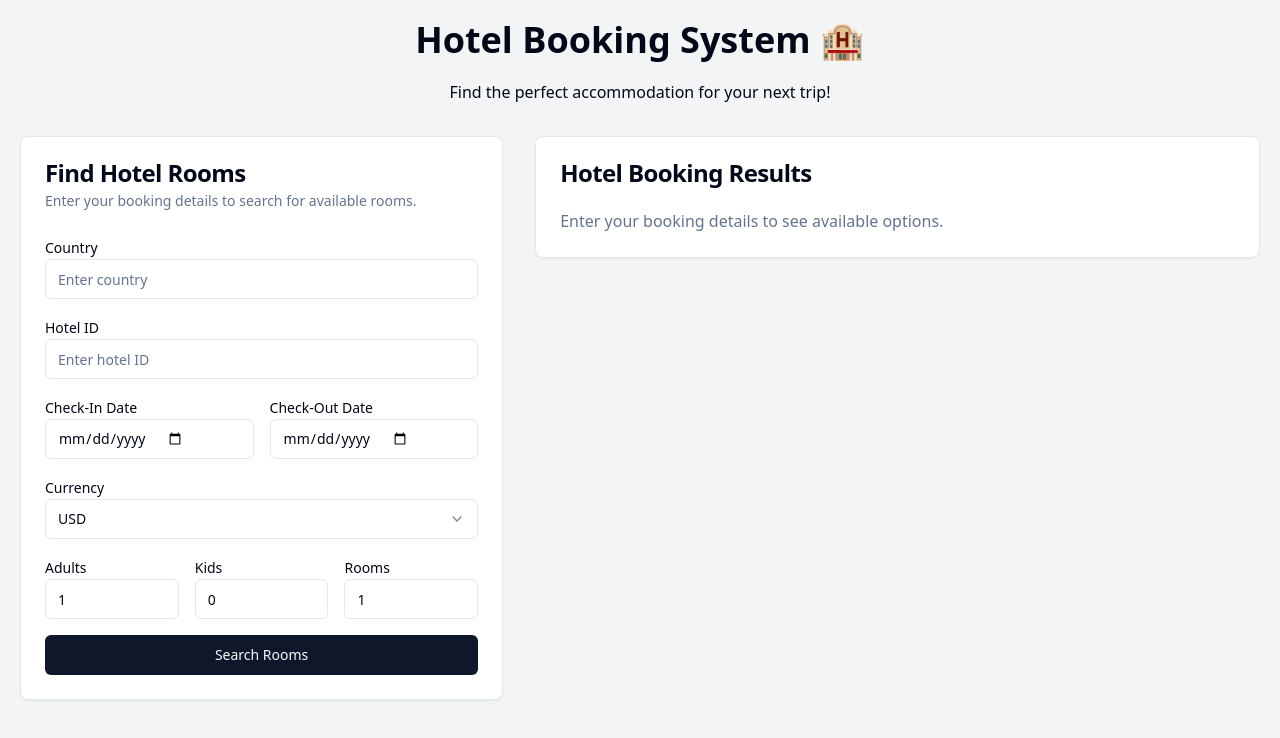
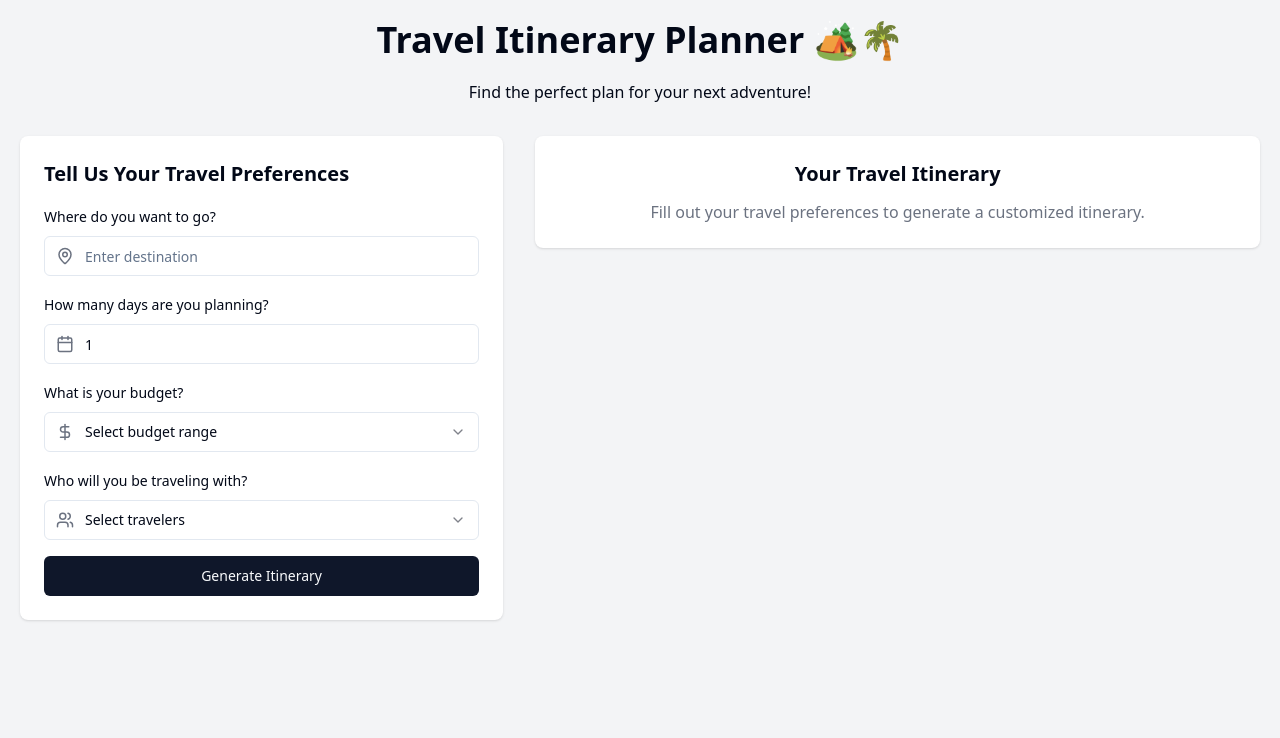
Before and after one commit to Anurag9853/AI.Project, a React (Vite) app: page / in a window 1280 px wide. Shown: the top 738 px of the page. Built offline with nearby package versions, Linux system fonts and the light colour scheme.

Commit message:
Rename: Hotel booking to travel itinerary planner
Rename the application to reflect the travel itinerary planning functionality.

```diff
--- /dev/null
+++ b/src/components/ItineraryResult.tsx
@@ -0,0 +1,72 @@
+
+import { Skeleton } from "@/components/ui/skeleton";
+import { MapPin, Calendar, DollarSign, Users, Activity } from "lucide-react";
+
+interface ItineraryResultProps {
+  results: any;
+  isLoading: boolean;
+}
+
+const ItineraryResult = ({ results, isLoading }: ItineraryResultProps) => {
+  if (isLoading) {
+    return (
+      <div className="bg-white p-6 rounded-lg shadow space-y-4">
+        <Skeleton className="h-8 w-3/4" />
+        <Skeleton className="h-6 w-1/2" />
+        <Skeleton className="h-6 w-2/3" />
+        <Skeleton className="h-6 w-1/2" />
+        <Skeleton className="h-32 w-full" />
+      </div>
+    );
+  }
+
+  if (!results) {
+    return (
+      <div className="bg-white p-6 rounded-lg shadow text-center">
+        <h2 className="text-xl font-semibold mb-3">Your Travel Itinerary</h2>
+        <p className="text-gray-500">
+          Fill out your travel preferences to generate a customized itinerary.
+        </p>
+      </div>
+    );
+  }
+
+  return (
+    <div className="bg-white p-6 rounded-lg shadow">
+      <h2 className="text-2xl font-bold mb-4">Your Customized Itinerary</h2>
+
+      <div className="space-y-3 mb-6">
+        <div className="flex items-center gap-2">
+          <MapPin className="text-blue-500" size={20} />
+          <span><strong>Destination:</strong> {results.destination}</span>
+        </div>
+        <div className="flex items-center gap-2">
+          <Calendar className="text-blue-500" size={20} />
+          <span><strong>Duration:</strong> {results.days} days</span>
+        </div>
+        <div className="flex items-center gap-2">
+          <DollarSign className="text-blue-500" size={20} />
+          <span><strong>Budget:</strong> {results.budget}</span>
+        </div>
+        <div className="flex items-center gap-2">
+          <Users className="text-blue-500" size={20} />
+          <span><strong>Traveling with:</strong> {results.travelers.replace('-', ' ')}</span>
+        </div>
+      </div>
+
+      <div className="border-t pt-4">
+        <h3 className="text-lg font-semibold mb-3 flex items-center gap-2">
+          <Activity className="text-blue-500" size={20} />
+          Suggested Activities:
+        </h3>
+        <ul className="list-disc pl-6 space-y-2">
+          {results.activities && results.activities.map((activity: string, index: number) => (
+            <li key={index} className="text-gray-700">{activity}</li>
+          ))}
+        </ul>
+      </div>
+    </div>
+  );
+};
+
+export default ItineraryResult;
--- /dev/null
+++ b/src/components/TravelForm.tsx
@@ -0,0 +1,124 @@
+
+import { useState } from 'react';
+import { Button } from '@/components/ui/button';
+import { Input } from '@/components/ui/input';
+import { Label } from '@/components/ui/label';
+import {
+  Select,
+  SelectContent,
+  SelectItem,
+  SelectTrigger,
+  SelectValue
+} from "@/components/ui/select";
+import { MapPin, Calendar, DollarSign, Users } from "lucide-react";
+
+interface TravelFormProps {
+  onSubmit: (formData: {
+    destination: string;
+    days: number;
+    budget: string;
+    travelers: string;
+  }) => void;
+  isLoading: boolean;
+}
+
+const TravelForm = ({ onSubmit, isLoading }: TravelFormProps) => {
+  const [destination, setDestination] = useState('');
+  const [days, setDays] = useState<number>(1);
+  const [budget, setBudget] = useState<string>('');
+  const [travelers, setTravelers] = useState<string>('');
+
+  const handleSubmit = (e: React.FormEvent) => {
+    e.preventDefault();
+    onSubmit({
+      destination,
+      days,
+      budget,
+      travelers
+    });
+  };
+
+  return (
+    <div className="bg-white p-6 rounded-lg shadow">
+      <h2 className="text-xl font-semibold mb-4">Tell Us Your Travel Preferences</h2>
+      <form onSubmit={handleSubmit} className="space-y-4">
+        <div className="space-y-2">
+          <Label htmlFor="destination">Where do you want to go?</Label>
+          <div className="flex items-center relative">
+            <MapPin className="absolute left-3 text-gray-500" size={18} />
+            <Input
+              id="destination"
+              className="pl-10"
+              placeholder="Enter destination"
+              value={destination}
+              onChange={(e) => setDestination(e.target.value)}
+              required
+            />
+          </div>
+        </div>
+
+        <div className="space-y-2">
+          <Label htmlFor="days">How many days are you planning?</Label>
+          <div className="flex items-center relative">
+            <Calendar className="absolute left-3 text-gray-500" size={18} />
+            <Input
+              id="days"
+              type="number"
+              className="pl-10"
+              placeholder="Number of days"
+              min={1}
+              value={days}
+              onChange={(e) => setDays(parseInt(e.target.value))}
+              required
+            />
+          </div>
+        </div>
+
+        <div className="space-y-2">
+          <Label htmlFor="budget">What is your budget?</Label>
+          <div className="flex items-center relative">
+            <DollarSign className="absolute left-3 text-gray-500 z-10" size={18} />
+            <Select onValueChange={setBudget} required>
+              <SelectTrigger className="pl-10">
+                <SelectValue placeholder="Select budget range" />
+              </SelectTrigger>
+              <SelectContent>
+                <SelectItem value="cheap">Cheap - Stay conscious of costs</SelectItem>
+                <SelectItem value="moderate">Moderate - Keep cost on the average side</SelectItem>
+                <SelectItem value="luxury">Luxury - Don't worry about cost</SelectItem>
+              </SelectContent>
+            </Select>
+          </div>
+        </div>
+
+        <div className="space-y-2">
+          <Label htmlFor="travelers">Who will you be traveling with?</Label>
+          <div className="flex items-center relative">
+            <Users className="absolute left-3 text-gray-500 z-10" size={18} />
+            <Select onValueChange={setTravelers} required>
+              <SelectTrigger className="pl-10">
+                <SelectValue placeholder="Select travelers" />
+              </SelectTrigger>
+              <SelectContent>
+                <SelectItem value="just-me">Just Me - A sole traveler in exploration</SelectItem>
+                <SelectItem value="couple">A Couple - Two travelers in tandem</SelectItem>
+                <SelectItem value="family">Family - A group of fun-loving adventurers</SelectItem>
+                <SelectItem value="friends">Friends - A bunch of thrill-seekers</SelectItem>
+              </SelectContent>
+            </Select>
+          </div>
+        </div>
+
+        <Button
+          type="submit"
+          className="w-full"
+          disabled={isLoading}
+        >
+          {isLoading ? 'Generating Itinerary...' : 'Generate Itinerary'}
+        </Button>
+      </form>
+    </div>
+  );
+};
+
+export default TravelForm;
--- a/src/components/ui/select.tsx
+++ b/src/components/ui/select.tsx
@@ -1,6 +1,7 @@
+
 import * as React from "react"
 import * as SelectPrimitive from "@radix-ui/react-select"
-import { Check, ChevronDown, ChevronUp } from "lucide-react"
+import { Check, ChevronDown } from "lucide-react"
 
 import { cn } from "@/lib/utils"
 
@@ -17,7 +18,7 @@ const SelectTrigger = React.forwardRef<
   <SelectPrimitive.Trigger
     ref={ref}
     className={cn(
-      "flex h-10 w-full items-center justify-between rounded-md border border-input bg-background px-3 py-2 text-sm ring-offset-background placeholder:text-muted-foreground focus:outline-none focus:ring-2 focus:ring-ring focus:ring-offset-2 disabled:cursor-not-allowed disabled:opacity-50 [&>span]:line-clamp-1",
+      "flex h-10 w-full items-center justify-between rounded-md border border-input bg-background px-3 py-2 text-sm ring-offset-background placeholder:text-muted-foreground focus:outline-none focus:ring-2 focus:ring-ring focus:ring-offset-2 disabled:cursor-not-allowed disabled:opacity-50",
       className
     )}
     {...props}
@@ -30,41 +31,6 @@ const SelectTrigger = React.forwardRef<
 ))
 SelectTrigger.displayName = SelectPrimitive.Trigger.displayName
 
-const SelectScrollUpButton = React.forwardRef<
-  React.ElementRef<typeof SelectPrimitive.ScrollUpButton>,
-  React.ComponentPropsWithoutRef<typeof SelectPrimitive.ScrollUpButton>
->(({ className, ...props }, ref) => (
-  <SelectPrimitive.ScrollUpButton
-    ref={ref}
-    className={cn(
-      "flex cursor-default items-center justify-center py-1",
-      className
-    )}
-    {...props}
-  >
-    <ChevronUp className="h-4 w-4" />
-  </SelectPrimitive.ScrollUpButton>
-))
-SelectScrollUpButton.displayName = SelectPrimitive.ScrollUpButton.displayName
-
-const SelectScrollDownButton = React.forwardRef<
-  React.ElementRef<typeof SelectPrimitive.ScrollDownButton>,
-  React.ComponentPropsWithoutRef<typeof SelectPrimitive.ScrollDownButton>
->(({ className, ...props }, ref) => (
-  <SelectPrimitive.ScrollDownButton
-    ref={ref}
-    className={cn(
-      "flex cursor-default items-center justify-center py-1",
-      className
-    )}
-    {...props}
-  >
-    <ChevronDown className="h-4 w-4" />
-  </SelectPrimitive.ScrollDownButton>
-))
-SelectScrollDownButton.displayName =
-  SelectPrimitive.ScrollDownButton.displayName
-
 const SelectContent = React.forwardRef<
   React.ElementRef<typeof SelectPrimitive.Content>,
   React.ComponentPropsWithoutRef<typeof SelectPrimitive.Content>
@@ -73,7 +39,7 @@ const SelectContent = React.forwardRef<
     <SelectPrimitive.Content
       ref={ref}
       className={cn(
-        "relative z-50 max-h-96 min-w-[8rem] overflow-hidden rounded-md border bg-popover text-popover-foreground shadow-md data-[state=open]:animate-in data-[state=closed]:animate-out data-[state=closed]:fade-out-0 data-[state=open]:fade-in-0 data-[state=closed]:zoom-out-95 data-[state=open]:zoom-in-95 data-[side=bottom]:slide-in-from-top-2 data-[side=left]:slide-in-from-right-2 data-[side=right]:slide-in-from-left-2 data-[side=top]:slide-in-from-bottom-2",
+        "relative z-50 min-w-[8rem] overflow-hidden rounded-md border bg-popover text-popover-foreground shadow-md data-[state=open]:animate-in data-[state=closed]:animate-out data-[state=closed]:fade-out-0 data-[state=open]:fade-in-0 data-[state=closed]:zoom-out-95 data-[state=open]:zoom-in-95 data-[side=bottom]:slide-in-from-top-2 data-[side=left]:slide-in-from-right-2 data-[side=right]:slide-in-from-left-2 data-[side=top]:slide-in-from-bottom-2",
         position === "popper" &&
           "data-[side=bottom]:translate-y-1 data-[side=left]:-translate-x-1 data-[side=right]:translate-x-1 data-[side=top]:-translate-y-1",
         className
@@ -81,7 +47,6 @@ const SelectContent = React.forwardRef<
       position={position}
       {...props}
     >
-      <SelectScrollUpButton />
       <SelectPrimitive.Viewport
         className={cn(
           "p-1",
@@ -91,7 +56,6 @@ const SelectContent = React.forwardRef<
       >
         {children}
       </SelectPrimitive.Viewport>
-      <SelectScrollDownButton />
     </SelectPrimitive.Content>
   </SelectPrimitive.Portal>
 ))
@@ -153,6 +117,4 @@ export {
   SelectLabel,
   SelectItem,
   SelectSeparator,
-  SelectScrollUpButton,
-  SelectScrollDownButton,
 }
--- a/src/pages/Index.tsx
+++ b/src/pages/Index.tsx
@@ -1,32 +1,28 @@
 
 import { useState } from 'react';
-import BookingForm from '@/components/BookingForm';
-import BookingResult from '@/components/BookingResult';
-import { fetchBookingDetails } from '@/services/bookingService';
+import TravelForm from '@/components/TravelForm';
+import ItineraryResult from '@/components/ItineraryResult';
+import { fetchItineraryDetails } from '@/services/itineraryService';
 import { toast } from 'sonner';
 
 const Index = () => {
   const [isLoading, setIsLoading] = useState(false);
-  const [bookingResults, setBookingResults] = useState<any>(null);
+  const [itineraryResults, setItineraryResults] = useState<any>(null);
 
-  const handleBookingSearch = async (formData: {
-    country: string;
-    hotelid: string;
-    checkin: string;
-    checkout: string;
-    currency: string;
-    kids: number;
-    adults: number;
-    rooms: number;
+  const handleItinerarySearch = async (formData: {
+    destination: string;
+    days: number;
+    budget: string;
+    travelers: string;
   }) => {
     setIsLoading(true);
     try {
-      const data = await fetchBookingDetails(formData);
-      setBookingResults(data);
-      toast.success('Booking details fetched successfully!');
+      const data = await fetchItineraryDetails(formData);
+      setItineraryResults(data);
+      toast.success('Travel itinerary fetched successfully!');
     } catch (error) {
-      console.error('Error fetching booking details:', error);
-      toast.error('Failed to fetch booking details. Please try again.');
+      console.error('Error fetching itinerary details:', error);
+      toast.error('Failed to fetch itinerary details. Please try again.');
     } finally {
       setIsLoading(false);
     }
@@ -35,15 +31,15 @@ const Index = () => {
   return (
     <div className="min-h-screen bg-gray-100">
       <div className="container mx-auto p-5">
-        <h1 className="text-4xl font-bold text-center mb-5">Hotel Booking System 🏨</h1>
-        <p className="text-center mb-8">Find the perfect accommodation for your next trip!</p>
+        <h1 className="text-4xl font-bold text-center mb-5">Travel Itinerary Planner 🏕️🌴</h1>
+        <p className="text-center mb-8">Find the perfect plan for your next adventure!</p>
 
         <div className="grid gap-8 md:grid-cols-[1fr_1fr] lg:grid-cols-[2fr_3fr]">
           <div>
-            <BookingForm onSubmit={handleBookingSearch} isLoading={isLoading} />
+            <TravelForm onSubmit={handleItinerarySearch} isLoading={isLoading} />
           </div>
           <div>
-            <BookingResult results={bookingResults} isLoading={isLoading} />
+            <ItineraryResult results={itineraryResults} isLoading={isLoading} />
           </div>
         </div>
       </div>
--- /dev/null
+++ b/src/services/itineraryService.ts
@@ -0,0 +1,41 @@
+
+interface ItineraryParams {
+  destination: string;
+  days: number;
+  budget: string;
+  travelers: string;
+}
+
+export const fetchItineraryDetails = async (params: ItineraryParams) => {
+  const apiKey = "67eb8d31350030f6709d15f0";
+
+  // Build query string
+  const queryParams = new URLSearchParams({
+    destination: params.destination,
+    days: params.days.toString(),
+    budget: params.budget,
+    travelers: params.travelers,
+    api_key: apiKey
+  });
+
+  const response = await fetch(`https://api.example.com/getItinerary?${queryParams}`, {
+    method: 'GET',
+    headers: {
+      'Content-Type': 'application/json',
+      'Authorization': `Bearer ${apiKey}`
+    }
+  });
+
+  if (!response.ok) {
+    throw new Error('Failed to fetch itinerary details');
+  }
+
+  const data = await response.json();
+
+  // Check if the API returned valid data
+  if (data && data.itinerary) {
+    return data.itinerary;
+  } else {
+    throw new Error('No itinerary found for the given preferences.');
+  }
+};
```
